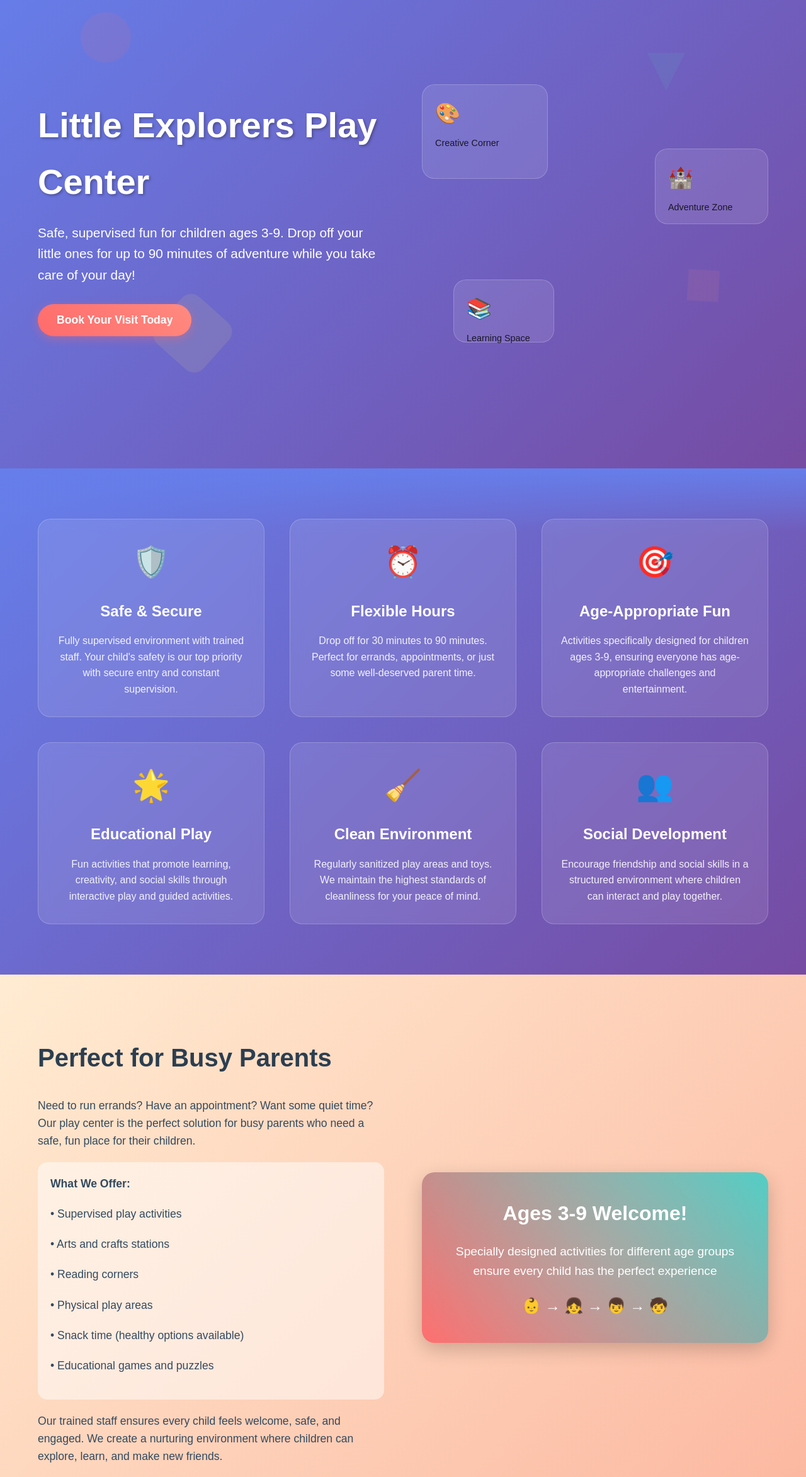
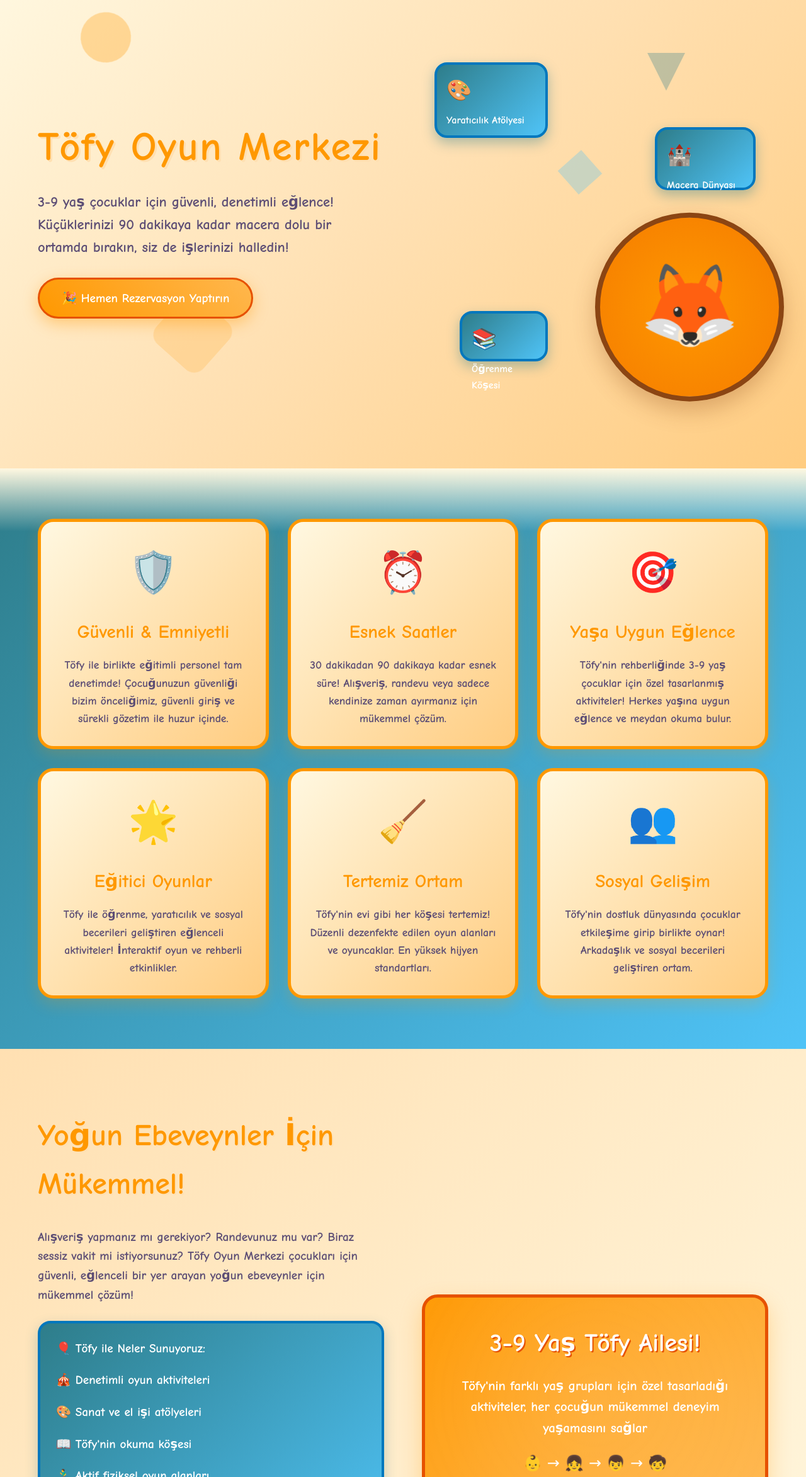
Before and after one commit to GoAndErCo/child-playground.github.io, a plain HTML site: page index.html in a window 1280 px wide. Shown: the part 56-2402 px from the top of the page at 63% size. Drawn offline with Linux system fonts and the light colour scheme.

Commit message:
Update index.html

```diff
--- a/index.html
+++ b/index.html
@@ -1,9 +1,9 @@
 <!DOCTYPE html>
-<html lang="en">
+<html lang="tr">
 <head>
     <meta charset="UTF-8">
     <meta name="viewport" content="width=device-width, initial-scale=1.0">
-    <title>Little Explorers Play Center - Safe Fun for Kids 3-9</title>
+    <title>Töfy Oyun Merkezi - 3-9 Yaş Çocuklar İçin Güvenli Eğlence</title>
     <style>
         * {
             margin: 0;
@@ -12,13 +12,14 @@
         }
 
         body {
-            font-family: 'Arial', sans-serif;
+            font-family: 'Comic Sans MS', cursive, sans-serif;
             line-height: 1.6;
             overflow-x: hidden;
+            background: #FFF8E1;
         }
 
         .hero {
-            background: linear-gradient(135deg, #667eea 0%, #764ba2 100%);
+            background: linear-gradient(135deg, #FFF8E1 0%, #FFE0B2 50%, #FFCC80 100%);
             min-height: 100vh;
             display: flex;
             align-items: center;
@@ -37,7 +38,7 @@
 
         .shape {
             position: absolute;
-            opacity: 0.1;
+            opacity: 0.3;
             animation: float 6s ease-in-out infinite;
         }
 
@@ -46,7 +47,7 @@
             left: 10%;
             width: 80px;
             height: 80px;
-            background: #ff6b6b;
+            background: #FF9800;
             border-radius: 50%;
             animation-delay: 0s;
         }
@@ -56,7 +57,7 @@
             right: 15%;
             width: 60px;
             height: 60px;
-            background: #4ecdc4;
+            background: #2E7D8A;
             clip-path: polygon(50% 0%, 0% 100%, 100% 100%);
             animation-delay: 2s;
         }
@@ -66,7 +67,7 @@
             left: 20%;
             width: 100px;
             height: 100px;
-            background: #ffe66d;
+            background: #FFB74D;
             border-radius: 20px;
             animation-delay: 4s;
         }
@@ -76,9 +77,19 @@
             right: 10%;
             width: 70px;
             height: 70px;
-            background: #ff8a80;
+            background: #FF8A65;
             clip-path: polygon(50% 0%, 100% 50%, 50% 100%, 0% 50%);
             animation-delay: 1s;
+        }
+
+        .shape:nth-child(5) {
+            top: 40%;
+            left: 70%;
+            width: 50px;
+            height: 50px;
+            background: #4FC3F7;
+            transform: rotate(45deg);
+            animation-delay: 3s;
         }
 
         @keyframes float {
@@ -103,79 +114,105 @@
         }
 
         .hero-text {
-            color: white;
+            color: #8B4513;
         }
 
         .hero-text h1 {
-            font-size: 3.5rem;
+            font-size: 4rem;
             font-weight: bold;
             margin-bottom: 20px;
-            text-shadow: 2px 2px 4px rgba(0,0,0,0.3);
+            text-shadow: 3px 3px 0px #FFE0B2;
             animation: slideInLeft 1s ease-out;
+            color: #FF9800;
+            letter-spacing: 2px;
         }
 
         .hero-text p {
-            font-size: 1.3rem;
+            font-size: 1.4rem;
             margin-bottom: 30px;
-            opacity: 0.9;
+            color: #5D4E75;
             animation: slideInLeft 1s ease-out 0.3s both;
+            font-weight: 600;
         }
 
         .cta-button {
-            background: linear-gradient(45deg, #ff6b6b, #ff8a80);
+            background: linear-gradient(45deg, #FF9800, #FFB74D);
             color: white;
-            padding: 15px 30px;
+            padding: 18px 35px;
             border: none;
             border-radius: 50px;
-            font-size: 1.1rem;
+            font-size: 1.2rem;
             font-weight: bold;
             cursor: pointer;
             transition: all 0.3s ease;
-            box-shadow: 0 4px 15px rgba(255, 107, 107, 0.4);
+            box-shadow: 0 8px 25px rgba(255, 152, 0, 0.4);
             animation: slideInLeft 1s ease-out 0.6s both;
+            border: 3px solid #E65100;
+            font-family: 'Comic Sans MS', cursive;
         }
 
         .cta-button:hover {
-            transform: translateY(-3px);
-            box-shadow: 0 6px 20px rgba(255, 107, 107, 0.6);
+            transform: translateY(-5px) scale(1.05);
+            box-shadow: 0 12px 30px rgba(255, 152, 0, 0.6);
+            background: linear-gradient(45deg, #FFB74D, #FF9800);
         }
 
         .hero-visual {
             position: relative;
-            height: 400px;
+            height: 500px;
             animation: slideInRight 1s ease-out 0.3s both;
+        }
+
+        .tofy-character {
+            position: absolute;
+            top: 50%;
+            left: 50%;
+            transform: translate(-50%, -50%);
+            width: 300px;
+            height: 300px;
+            background: radial-gradient(circle, #FF9800 0%, #F57C00 100%);
+            border-radius: 50%;
+            border: 8px solid #8B4513;
+            animation: bounce 3s infinite;
+            display: flex;
+            align-items: center;
+            justify-content: center;
+            font-size: 8rem;
+            box-shadow: 0 15px 35px rgba(139, 69, 19, 0.3);
         }
 
         .play-area {
             position: absolute;
-            background: rgba(255, 255, 255, 0.1);
-            backdrop-filter: blur(10px);
+            background: linear-gradient(135deg, #2E7D8A 0%, #4FC3F7 100%);
             border-radius: 20px;
-            padding: 20px;
-            border: 1px solid rgba(255, 255, 255, 0.2);
+            padding: 15px;
+            border: 4px solid #0277BD;
+            color: white;
+            font-weight: bold;
+            box-shadow: 0 8px 20px rgba(46, 125, 138, 0.4);
         }
 
         .play-area-1 {
-            top: 0;
-            left: 0;
-            width: 200px;
-            height: 150px;
+            top: 20px;
+            left: 20px;
+            width: 180px;
+            height: 120px;
             animation: bounce 2s infinite;
         }
 
         .play-area-2 {
-            top: 100px;
-            right: 0;
-            width: 180px;
-            height: 120px;
+            top: 120px;
+            right: 20px;
+            width: 160px;
+            height: 100px;
             animation: bounce 2s infinite 0.5s;
         }
 
         .play-area-3 {
-            bottom: 0;
-            left: 50px;
-            width: 160px;
-            height: 100px;
+            bottom: 20px;
+            left: 60px;
+            width: 140px;
+            height: 80px;
             animation: bounce 2s infinite 1s;
         }
 
@@ -184,7 +221,7 @@
                 transform: translateY(0);
             }
             50% {
-                transform: translateY(-10px);
+                transform: translateY(-15px);
             }
         }
 
@@ -212,7 +249,7 @@
 
         .features {
             padding: 80px 0;
-            background: linear-gradient(135deg, #667eea 0%, #764ba2 100%);
+            background: linear-gradient(135deg, #2E7D8A 0%, #4FC3F7 100%);
             position: relative;
         }
 
@@ -223,7 +260,7 @@
             left: 0;
             right: 0;
             height: 100px;
-            background: linear-gradient(180deg, #667eea 0%, transparent 100%);
+            background: linear-gradient(180deg, #FFF8E1 0%, transparent 100%);
         }
 
         .features-container {
@@ -234,21 +271,21 @@
 
         .features-grid {
             display: grid;
-            grid-template-columns: repeat(auto-fit, minmax(300px, 1fr));
-            gap: 40px;
+            grid-template-columns: repeat(auto-fit, minmax(350px, 1fr));
+            gap: 30px;
         }
 
         .feature-card {
-            background: rgba(255, 255, 255, 0.1);
-            backdrop-filter: blur(10px);
-            border-radius: 20px;
+            background: linear-gradient(135deg, #FFF8E1 0%, #FFCC80 100%);
+            border-radius: 25px;
             padding: 30px;
             text-align: center;
-            color: white;
+            color: #5D4E75;
             transition: all 0.3s ease;
-            border: 1px solid rgba(255, 255, 255, 0.2);
+            border: 5px solid #FF9800;
             position: relative;
             overflow: hidden;
+            box-shadow: 0 10px 25px rgba(255, 152, 0, 0.2);
         }
 
         .feature-card::before {
@@ -258,7 +295,7 @@
             left: -50%;
             width: 200%;
             height: 200%;
-            background: radial-gradient(circle, rgba(255,255,255,0.1) 0%, transparent 70%);
+            background: radial-gradient(circle, rgba(255,152,0,0.1) 0%, transparent 70%);
             transition: all 0.5s ease;
             transform: scale(0);
         }
@@ -268,33 +305,37 @@
         }
 
         .feature-card:hover {
-            transform: translateY(-10px);
-            box-shadow: 0 15px 30px rgba(0, 0, 0, 0.2);
+            transform: translateY(-15px) scale(1.02);
+            box-shadow: 0 20px 40px rgba(255, 152, 0, 0.3);
+            border-color: #E65100;
         }
 
         .feature-icon {
-            font-size: 3rem;
+            font-size: 4rem;
             margin-bottom: 20px;
             position: relative;
             z-index: 1;
         }
 
         .feature-card h3 {
-            font-size: 1.5rem;
+            font-size: 1.8rem;
             margin-bottom: 15px;
             position: relative;
             z-index: 1;
+            color: #FF9800;
+            font-weight: bold;
         }
 
         .feature-card p {
-            opacity: 0.9;
             position: relative;
             z-index: 1;
+            font-size: 1.1rem;
+            font-weight: 600;
         }
 
         .info-section {
             padding: 100px 0;
-            background: linear-gradient(135deg, #ffecd2 0%, #fcb69f 100%);
+            background: linear-gradient(135deg, #FFE0B2 0%, #FFF8E1 100%);
             position: relative;
         }
 
@@ -309,33 +350,44 @@
         }
 
         .info-text h2 {
-            font-size: 2.5rem;
-            color: #2c3e50;
+            font-size: 3rem;
+            color: #FF9800;
             margin-bottom: 30px;
+            text-shadow: 2px 2px 0px #FFE0B2;
         }
 
         .info-text p {
-            font-size: 1.1rem;
-            color: #34495e;
+            font-size: 1.2rem;
+            color: #5D4E75;
             margin-bottom: 20px;
+            font-weight: 600;
         }
 
         .info-highlight {
-            background: rgba(255, 255, 255, 0.5);
-            padding: 20px;
-            border-radius: 15px;
-            margin: 20px 0;
+            background: linear-gradient(135deg, #2E7D8A 0%, #4FC3F7 100%);
+            color: white;
+            padding: 25px;
+            border-radius: 20px;
+            margin: 25px 0;
+            border: 4px solid #0277BD;
+            box-shadow: 0 8px 20px rgba(46, 125, 138, 0.3);
+        }
+
+        .info-highlight p {
+            color: white;
+            font-weight: bold;
         }
 
         .age-display {
-            background: linear-gradient(45deg, #ff6b6b, #4ecdc4);
+            background: linear-gradient(135deg, #FF9800 0%, #FFB74D 100%);
             color: white;
             padding: 40px;
-            border-radius: 20px;
+            border-radius: 25px;
             text-align: center;
-            box-shadow: 0 10px 30px rgba(0, 0, 0, 0.2);
+            box-shadow: 0 15px 35px rgba(255, 152, 0, 0.3);
             position: relative;
             overflow: hidden;
+            border: 5px solid #E65100;
         }
 
         .age-display::before {
@@ -359,40 +411,57 @@
         }
 
         .age-display h3 {
-            font-size: 2rem;
+            font-size: 2.5rem;
             margin-bottom: 20px;
             position: relative;
             z-index: 1;
+            text-shadow: 2px 2px 0px #E65100;
         }
 
         .age-display p {
-            font-size: 1.2rem;
+            font-size: 1.3rem;
             position: relative;
             z-index: 1;
+            font-weight: bold;
         }
 
         .footer {
-            background: linear-gradient(135deg, #2c3e50 0%, #34495e 100%);
+            background: linear-gradient(135deg, #5D4E75 0%, #2E7D8A 100%);
             color: white;
             padding: 60px 0 30px;
             text-align: center;
+            position: relative;
+        }
+
+        .footer::before {
+            content: '';
+            position: absolute;
+            top: 0;
+            left: 0;
+            right: 0;
+            height: 80px;
+            background: linear-gradient(180deg, #FFF8E1 0%, transparent 100%);
         }
 
         .footer-content {
             max-width: 1200px;
             margin: 0 auto;
             padding: 0 20px;
+            position: relative;
+            z-index: 1;
         }
 
         .footer h3 {
-            font-size: 2rem;
-            margin-bottom: 20px;
+            font-size: 2.5rem;
+            margin-bottom: 30px;
+            color: #FFB74D;
+            text-shadow: 2px 2px 0px #2E7D8A;
         }
 
         .footer p {
-            font-size: 1.1rem;
+            font-size: 1.2rem;
             margin-bottom: 10px;
-            opacity: 0.9;
+            font-weight: 600;
         }
 
         .footer-cta {
@@ -400,12 +469,30 @@
         }
 
         .footer-cta .cta-button {
-            background: linear-gradient(45deg, #4ecdc4, #44a08d);
-            margin: 0 10px;
+            background: linear-gradient(45deg, #FF9800, #FFB74D);
+            margin: 0 15px;
+            border: 3px solid #E65100;
         }
 
         .footer-cta .cta-button:hover {
-            box-shadow: 0 6px 20px rgba(78, 205, 196, 0.6);
+            box-shadow: 0 10px 25px rgba(255, 152, 0, 0.6);
+            background: linear-gradient(45deg, #FFB74D, #FF9800);
+        }
+
+        .tofy-footer {
+            position: absolute;
+            bottom: 20px;
+            right: 20px;
+            width: 80px;
+            height: 80px;
+            background: radial-gradient(circle, #FF9800 0%, #F57C00 100%);
+            border-radius: 50%;
+            border: 4px solid #FFB74D;
+            display: flex;
+            align-items: center;
+            justify-content: center;
+            font-size: 2rem;
+            animation: bounce 2s infinite;
         }
 
         @media (max-width: 768px) {
@@ -425,7 +512,17 @@
             }
 
             .hero-visual {
-                height: 300px;
+                height: 400px;
+            }
+
+            .tofy-character {
+                width: 250px;
+                height: 250px;
+                font-size: 6rem;
+            }
+
+            .features-grid {
+                grid-template-columns: 1fr;
             }
         }
     </style>
@@ -437,25 +534,27 @@
             <div class="shape"></div>
             <div class="shape"></div>
             <div class="shape"></div>
+            <div class="shape"></div>
         </div>
         <div class="hero-content">
             <div class="hero-text">
-                <h1>Little Explorers Play Center</h1>
-                <p>Safe, supervised fun for children ages 3-9. Drop off your little ones for up to 90 minutes of adventure while you take care of your day!</p>
-                <button class="cta-button" onclick="scrollToContact()">Book Your Visit Today</button>
+                <h1>Töfy Oyun Merkezi</h1>
+                <p>3-9 yaş çocuklar için güvenli, denetimli eğlence! Küçüklerinizi 90 dakikaya kadar macera dolu bir ortamda bırakın, siz de işlerinizi halledin!</p>
+                <button class="cta-button" onclick="scrollToContact()">🎉 Hemen Rezervasyon Yaptırın</button>
             </div>
             <div class="hero-visual">
+                <div class="tofy-character">🦊</div>
                 <div class="play-area play-area-1">
                     <div style="font-size: 2rem; margin-bottom: 10px;">🎨</div>
-                    <div style="font-size: 0.9rem; opacity: 0.8;">Creative Corner</div>
+                    <div style="font-size: 1rem;">Yaratıcılık Atölyesi</div>
                 </div>
                 <div class="play-area play-area-2">
                     <div style="font-size: 2rem; margin-bottom: 10px;">🏰</div>
-                    <div style="font-size: 0.9rem; opacity: 0.8;">Adventure Zone</div>
+                    <div style="font-size: 1rem;">Macera Dünyası</div>
                 </div>
                 <div class="play-area play-area-3">
                     <div style="font-size: 2rem; margin-bottom: 10px;">📚</div>
-                    <div style="font-size: 0.9rem; opacity: 0.8;">Learning Space</div>
+                    <div style="font-size: 1rem;">Öğrenme Köşesi</div>
                 </div>
             </div>
         </div>
@@ -466,33 +565,33 @@
             <div class="features-grid">
                 <div class="feature-card">
                     <div class="feature-icon">🛡️</div>
-                    <h3>Safe & Secure</h3>
-                    <p>Fully supervised environment with trained staff. Your child's safety is our top priority with secure entry and constant supervision.</p>
+                    <h3>Güvenli & Emniyetli</h3>
+                    <p>Töfy ile birlikte eğitimli personel tam denetimde! Çocuğunuzun güvenliği bizim önceliğimiz, güvenli giriş ve sürekli gözetim ile huzur içinde.</p>
                 </div>
                 <div class="feature-card">
                     <div class="feature-icon">⏰</div>
-                    <h3>Flexible Hours</h3>
-                    <p>Drop off for 30 minutes to 90 minutes. Perfect for errands, appointments, or just some well-deserved parent time.</p>
+                    <h3>Esnek Saatler</h3>
+                    <p>30 dakikadan 90 dakikaya kadar esnek süre! Alışveriş, randevu veya sadece kendinize zaman ayırmanız için mükemmel çözüm.</p>
                 </div>
                 <div class="feature-card">
                     <div class="feature-icon">🎯</div>
-                    <h3>Age-Appropriate Fun</h3>
-                    <p>Activities specifically designed for children ages 3-9, ensuring everyone has age-appropriate challenges and entertainment.</p>
+                    <h3>Yaşa Uygun Eğlence</h3>
+                    <p>Töfy'nin rehberliğinde 3-9 yaş çocuklar için özel tasarlanmış aktiviteler! Herkes yaşına uygun eğlence ve meydan okuma bulur.</p>
                 </div>
                 <div class="feature-card">
                     <div class="feature-icon">🌟</div>
-                    <h3>Educational Play</h3>
-                    <p>Fun activities that promote learning, creativity, and social skills through interactive play and guided activities.</p>
+                    <h3>Eğitici Oyunlar</h3>
+                    <p>Töfy ile öğrenme, yaratıcılık ve sosyal becerileri geliştiren eğlenceli aktiviteler! İnteraktif oyun ve rehberli etkinlikler.</p>
                 </div>
                 <div class="feature-card">
                     <div class="feature-icon">🧹</div>
-                    <h3>Clean Environment</h3>
-                    <p>Regularly sanitized play areas and toys. We maintain the highest standards of cleanliness for your peace of mind.</p>
+                    <h3>Tertemiz Ortam</h3>
+                    <p>Töfy'nin evi gibi her köşesi tertemiz! Düzenli dezenfekte edilen oyun alanları ve oyuncaklar. En yüksek hijyen standartları.</p>
                 </div>
                 <div class="feature-card">
                     <div class="feature-icon">👥</div>
-                    <h3>Social Development</h3>
-                    <p>Encourage friendship and social skills in a structured environment where children can interact and play together.</p>
+                    <h3>Sosyal Gelişim</h3>
+                    <p>Töfy'nin dostluk dünyasında çocuklar etkileşime girip birlikte oynar! Arkadaşlık ve sosyal becerileri geliştiren ortam.</p>
                 </div>
             </div>
         </div>
@@ -501,24 +600,24 @@
     <section class="info-section">
         <div class="info-container">
             <div class="info-text">
-                <h2>Perfect for Busy Parents</h2>
-                <p>Need to run errands? Have an appointment? Want some quiet time? Our play center is the perfect solution for busy parents who need a safe, fun place for their children.</p>
+                <h2>Yoğun Ebeveynler İçin Mükemmel!</h2>
+                <p>Alışveriş yapmanız mı gerekiyor? Randevunuz mu var? Biraz sessiz vakit mi istiyorsunuz? Töfy Oyun Merkezi çocukları için güvenli, eğlenceli bir yer arayan yoğun ebeveynler için mükemmel çözüm!</p>
 
                 <div class="info-highlight">
-                    <p><strong>What We Offer:</strong></p>
-                    <p>• Supervised play activities</p>
-                    <p>• Arts and crafts stations</p>
-                    <p>• Reading corners</p>
-                    <p>• Physical play areas</p>
-                    <p>• Snack time (healthy options available)</p>
-                    <p>• Educational games and puzzles</p>
+                    <p><strong>🎈 Töfy ile Neler Sunuyoruz:</strong></p>
+                    <p>🎪 Denetimli oyun aktiviteleri</p>
+                    <p>🎨 Sanat ve el işi atölyeleri</p>
+                    <p>📖 Töfy'nin okuma köşesi</p>
+                    <p>🏃‍♂️ Aktif fiziksel oyun alanları</p>
+                    <p>🍎 Sağlıklı atıştırmalık zamanı</p>
+                    <p>🧩 Töfy'nin eğitici oyun dünyası</p>
                 </div>
 
-                <p>Our trained staff ensures every child feels welcome, safe, and engaged. We create a nurturing environment where children can explore, learn, and make new friends.</p>
+                <p>Töfy ve eğitimli personelimiz her çocuğun kendini hoş karşılanmış, güvende ve ilgili hissetmesini sağlar. Çocukların keşfedebileceği, öğrenebileceği ve yeni arkadaşlıklar kurabileceği sıcak bir ortam yaratıyoruz.</p>
             </div>
             <div class="age-display">
-                <h3>Ages 3-9 Welcome!</h3>
-                <p>Specially designed activities for different age groups ensure every child has the perfect experience</p>
+                <h3>3-9 Yaş Töfy Ailesi!</h3>
+                <p>Töfy'nin farklı yaş grupları için özel tasarladığı aktiviteler, her çocuğun mükemmel deneyim yaşamasını sağlar</p>
                 <div style="margin-top: 20px; font-size: 1.5rem; position: relative; z-index: 1;">
                     👶 → 👧 → 👦 → 🧒
                 </div>
@@ -528,19 +627,20 @@
 
     <footer class="footer" id="contact">
         <div class="footer-content">
-            <h3>Ready to Give Your Child an Amazing Experience?</h3>
-            <p>📍 123 Main Street, Your City</p>
-            <p>📞 (555) 123-4567</p>
-            <p>📧 info@littleexplorers.com</p>
-            <p>🕒 Monday - Saturday: 8:00 AM - 6:00 PM</p>
+            <h3>🎊 Çocuğunuza Töfy ile Harika Deneyim!</h3>
+            <p>📍 Gebze Merkez, Kocaeli</p>
+            <p>📞 (0262) 123-4567</p>
+            <p>📧 info@tofyoyunmerkezi.com</p>
+            <p>🕒 Pazartesi - Cumartesi: 08:00 - 18:00</p>
 
             <div class="footer-cta">
-                <button class="cta-button">Call Now</button>
-                <button class="cta-button">Visit Us</button>
+                <button class="cta-button">📞 Hemen Arayın</button>
+                <button class="cta-button">🏠 Bizi Ziyaret Edin</button>
             </div>
 
-            <p style="margin-top: 30px; opacity: 0.7;">© 2025 Little Explorers Play Center. Creating safe, fun memories for families.</p>
+            <p style="margin-top: 30px; opacity: 0.8;">© 2025 Töfy Oyun Merkezi. Töfy ile birlikte aileler için güvenli, eğlenceli anılar yaratıyoruz.</p>
         </div>
+        <div class="tofy-footer">🦊</div>
     </footer>
 
     <script>
@@ -556,7 +656,7 @@
 
             cards.forEach(card => {
                 card.addEventListener('mouseenter', function() {
-                    this.style.transform = 'translateY(-10px) scale(1.02)';
+                    this.style.transform = 'translateY(-15px) scale(1.02)';
                 });
 
                 card.addEventListener('mouseleave', function() {
@@ -586,6 +686,21 @@
                 card.style.transition = 'opacity 0.6s ease, transform 0.6s ease';
                 observer.observe(card);
             });
+
+            // Add some fun interactions
+            const tofyCharacter = document.querySelector('.tofy-character');
+            const tofyFooter = document.querySelector('.tofy-footer');
+
+            [tofyCharacter, tofyFooter].forEach(element => {
+                if (element) {
+                    element.addEventListener('click', function() {
+                        this.style.animation = 'none';
+                        setTimeout(() => {
+                            this.style.animation = 'bounce 1s ease-in-out';
+                        }, 10);
+                    });
+                }
+            });
         });
     </script>
 </body>
```
